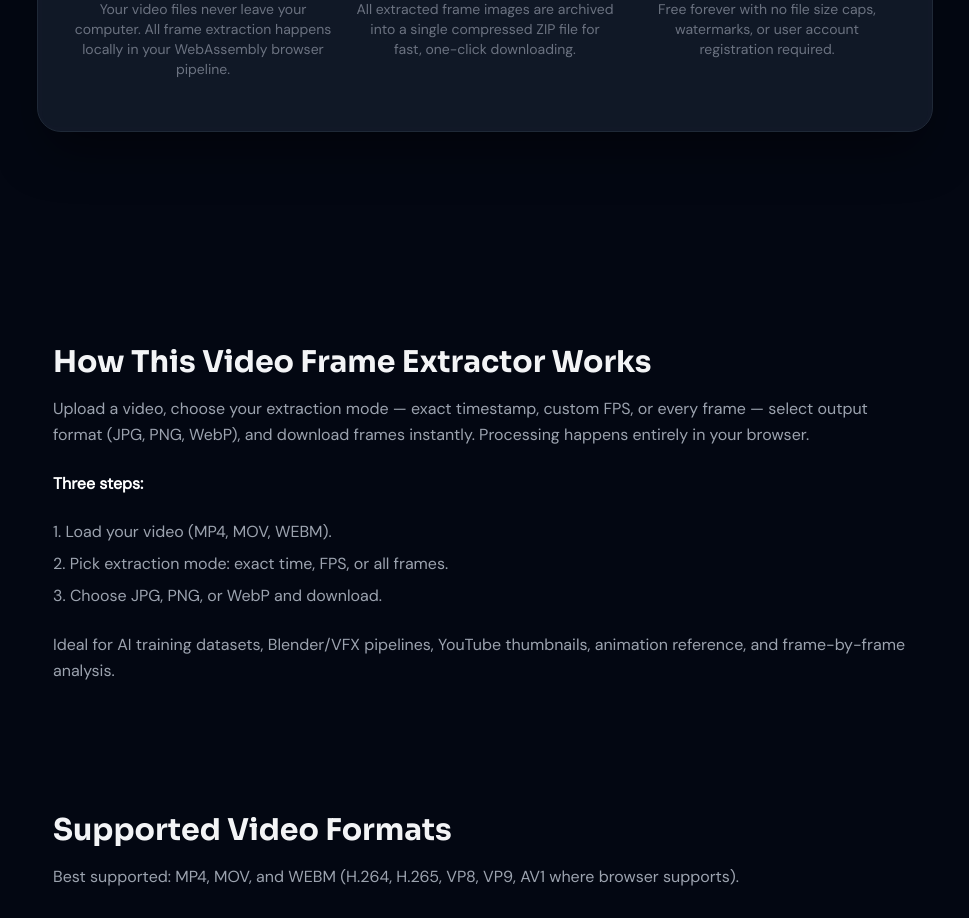
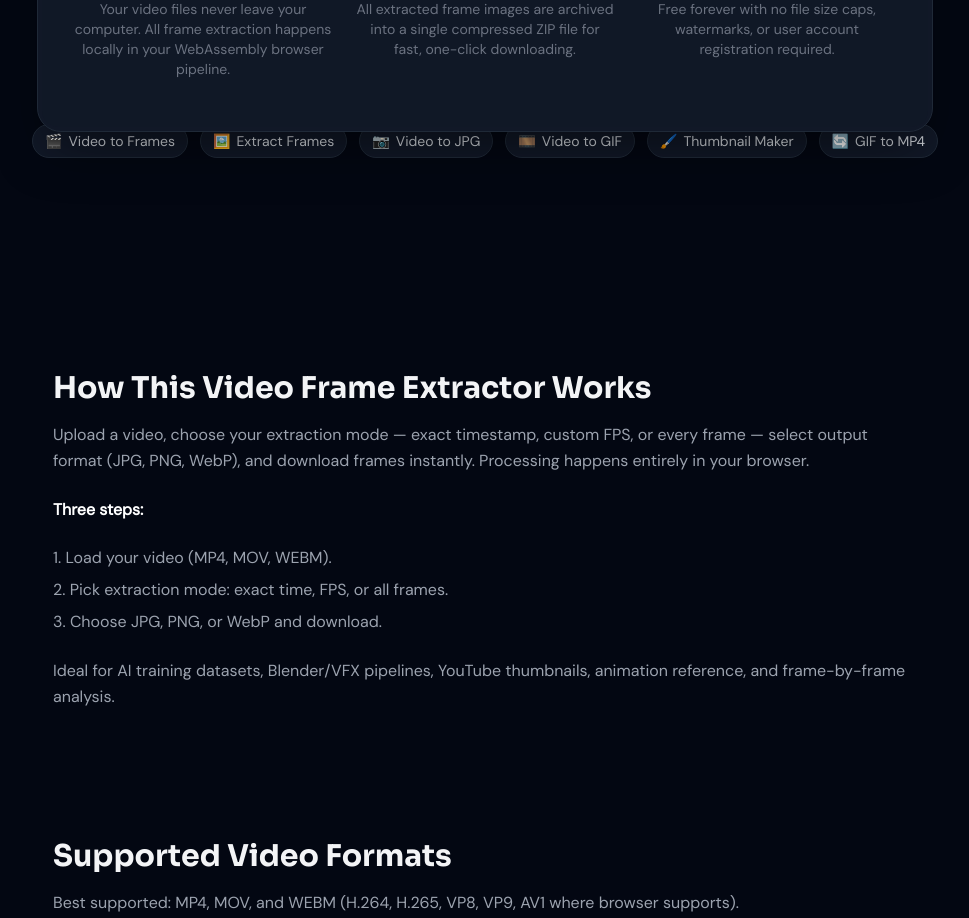
Before and after one commit to msachal5700/video-to-image-sequence, a React (Vite) app: page / in a window 1280 px wide. Shown: the part 1320-2238 px from the top of the page, without its empty margins (155-1124 px from the left). Built offline with nearby package versions, Linux system fonts and the light colour scheme.

Commit message:
Add above-the-fold quick tools strip to homepage

```diff
--- a/pages/Home.tsx
+++ b/pages/Home.tsx
@@ -280,6 +280,30 @@ const Home: React.FC = () => {
       {/* Main Tool Content */}
       <div className="animate-fade-in min-h-[400px] px-4">
         <VideoToImages />
+      </div>
+
+      {/* ── QUICK TOOLS STRIP (above the fold) ── */}
+      <div className="max-w-5xl mx-auto px-4 -mt-2 mb-4">
+        <div className="flex flex-wrap justify-center gap-2 sm:gap-3">
+          <Link to="/video-to-frames" className="inline-flex items-center gap-1.5 px-3 py-1.5 bg-gray-900 border border-gray-800 rounded-full text-xs sm:text-sm text-gray-300 hover:text-cyan-400 hover:border-cyan-800 transition-all">
+            <span>🎬</span> Video to Frames
+          </Link>
+          <Link to="/extract-frames-from-video" className="inline-flex items-center gap-1.5 px-3 py-1.5 bg-gray-900 border border-gray-800 rounded-full text-xs sm:text-sm text-gray-300 hover:text-cyan-400 hover:border-cyan-800 transition-all">
+            <span>🖼️</span> Extract Frames
+          </Link>
+          <Link to="/video-to-jpg" className="inline-flex items-center gap-1.5 px-3 py-1.5 bg-gray-900 border border-gray-800 rounded-full text-xs sm:text-sm text-gray-300 hover:text-cyan-400 hover:border-cyan-800 transition-all">
+            <span>📷</span> Video to JPG
+          </Link>
+          <Link to="/video-to-gif" className="inline-flex items-center gap-1.5 px-3 py-1.5 bg-gray-900 border border-gray-800 rounded-full text-xs sm:text-sm text-gray-300 hover:text-cyan-400 hover:border-cyan-800 transition-all">
+            <span>🎞️</span> Video to GIF
+          </Link>
+          <Link to="/video-thumbnail-maker" className="inline-flex items-center gap-1.5 px-3 py-1.5 bg-gray-900 border border-gray-800 rounded-full text-xs sm:text-sm text-gray-300 hover:text-cyan-400 hover:border-cyan-800 transition-all">
+            <span>🖌️</span> Thumbnail Maker
+          </Link>
+          <Link to="/gif-to-mp4" className="inline-flex items-center gap-1.5 px-3 py-1.5 bg-gray-900 border border-gray-800 rounded-full text-xs sm:text-sm text-gray-300 hover:text-cyan-400 hover:border-cyan-800 transition-all">
+            <span>🔄</span> GIF to MP4
+          </Link>
+        </div>
       </div>
 
       {/* Google AdSense ad Block */}
```
